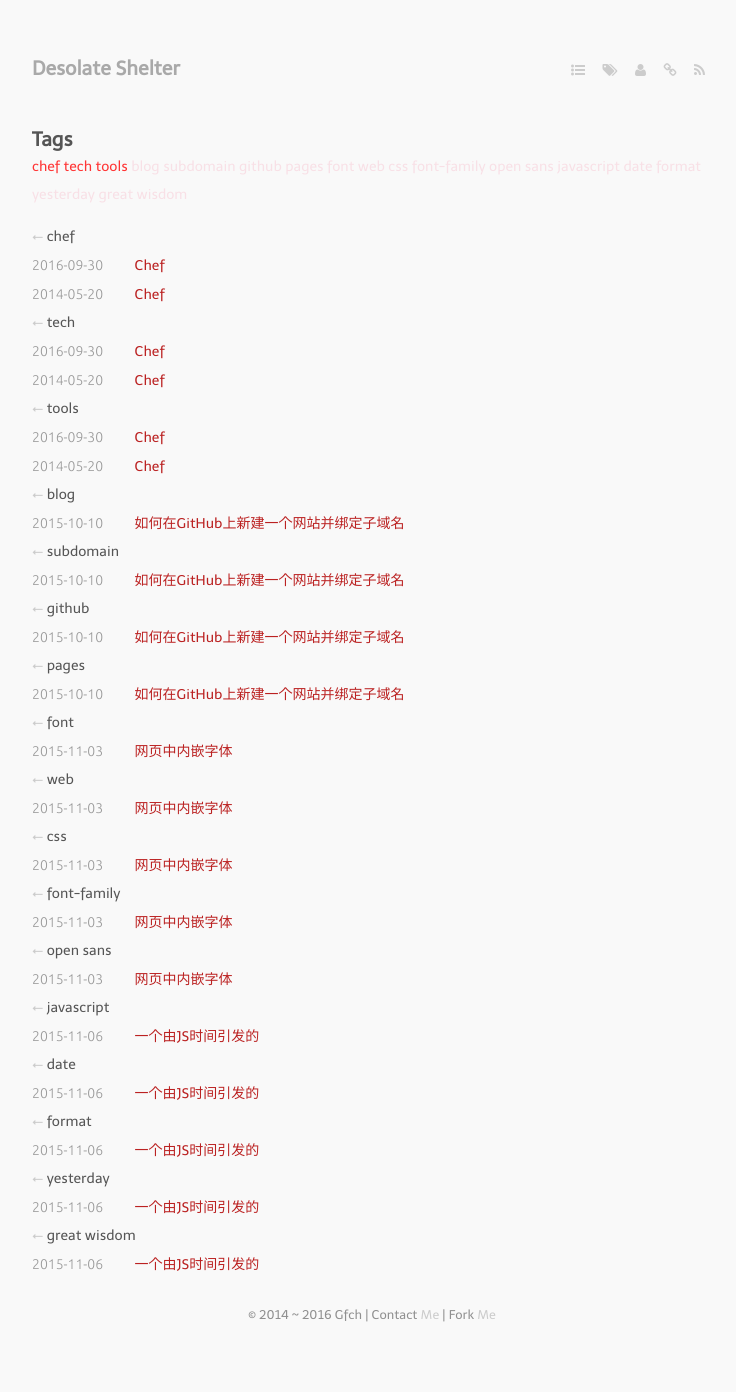
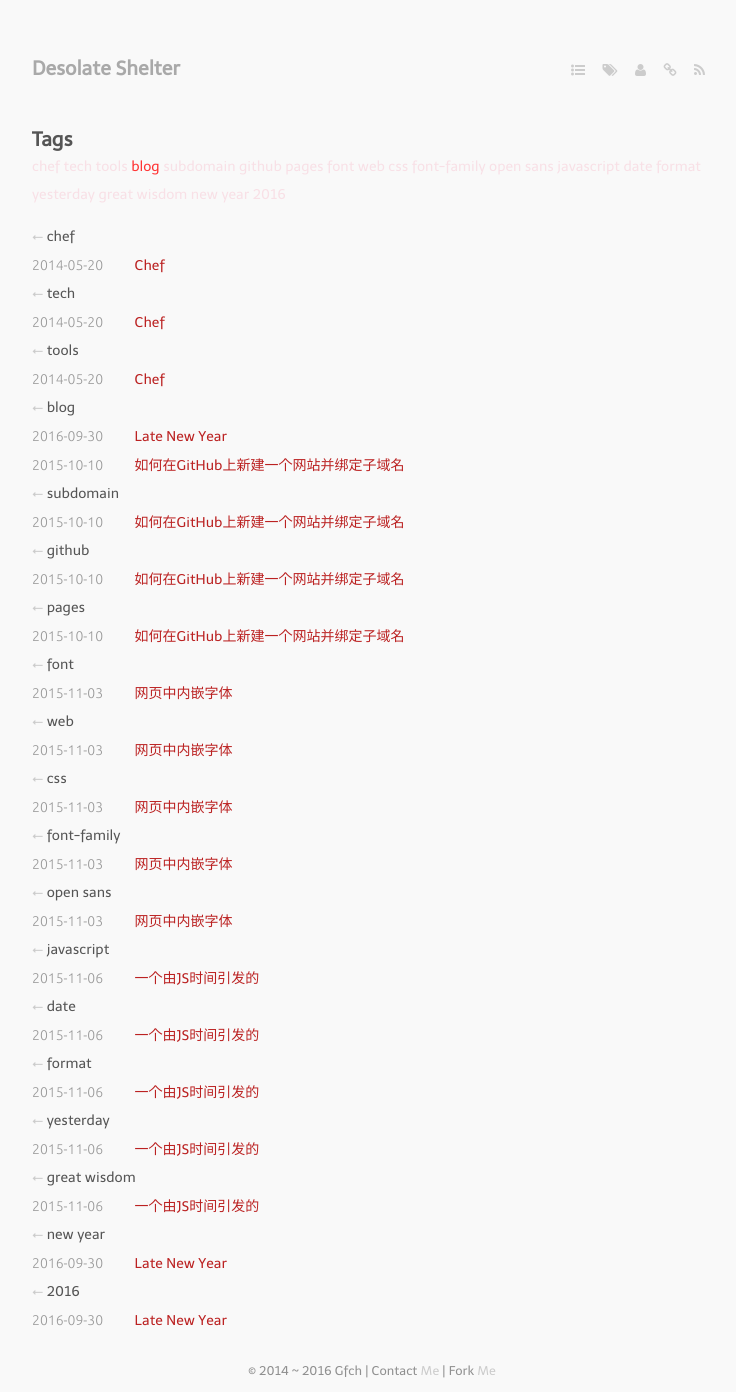
Before and after one commit to gaofc/old-blog, a Jekyll site: the page built from tags.markdown, in a window 1280 px wide. Shown: the whole page, without its empty margins (268-1004 px from the left). Built offline with Jekyll 4.4.1, drawn with Linux system fonts in a browser that asks for light colours; before the commit the page ends 1336 px from its top, so only the background shows below that.

```diff
--- a/_posts/2016-09-30-new-2016.markdown
+++ b/_posts/2016-09-30-new-2016.markdown
@@ -1,11 +1,11 @@
 ---
-title: Chef
+title: Late New Year
 layout: post
 guid: urn:uuid:b64edef6-22f2-421f-bddf-ce3e0a536d212
 tags:
-  - chef
-  - tech
-  - tools
+  - new year
+  - 2016
+  - blog
 img:
 ---
 
```
